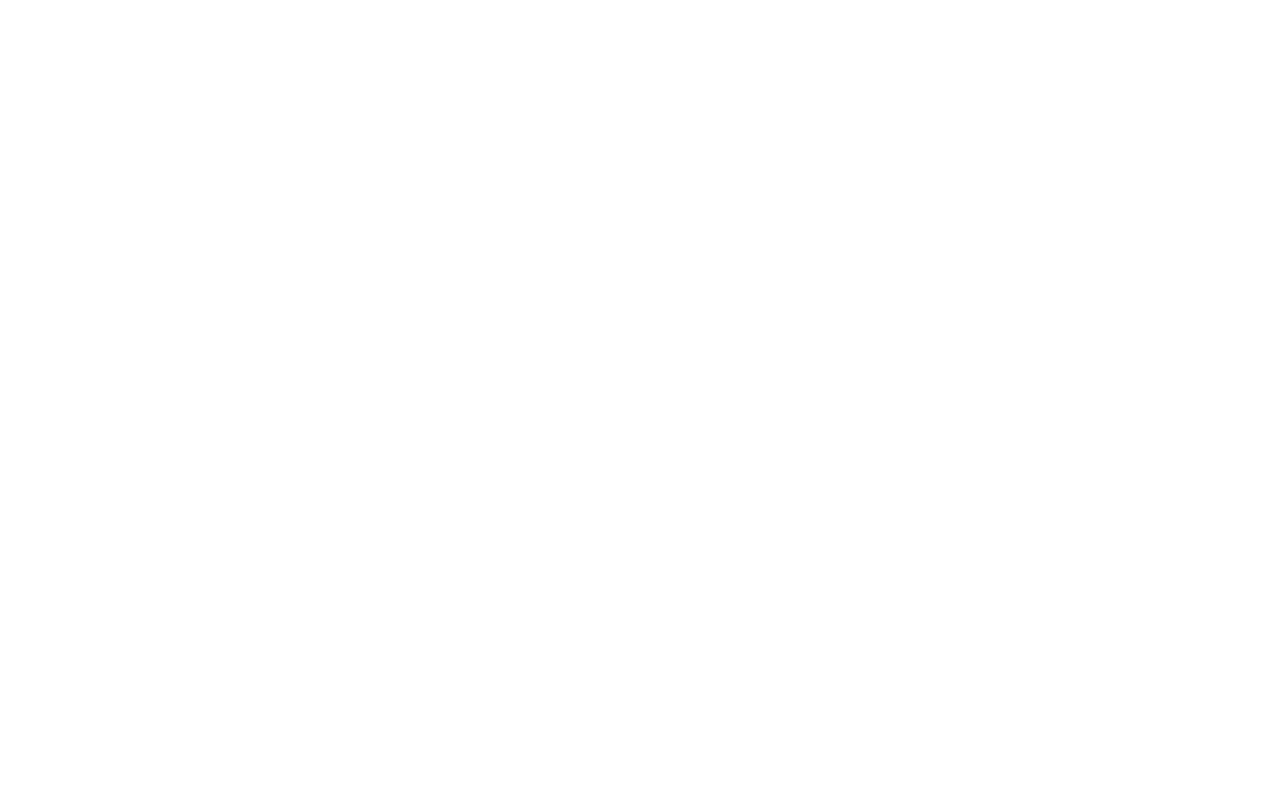
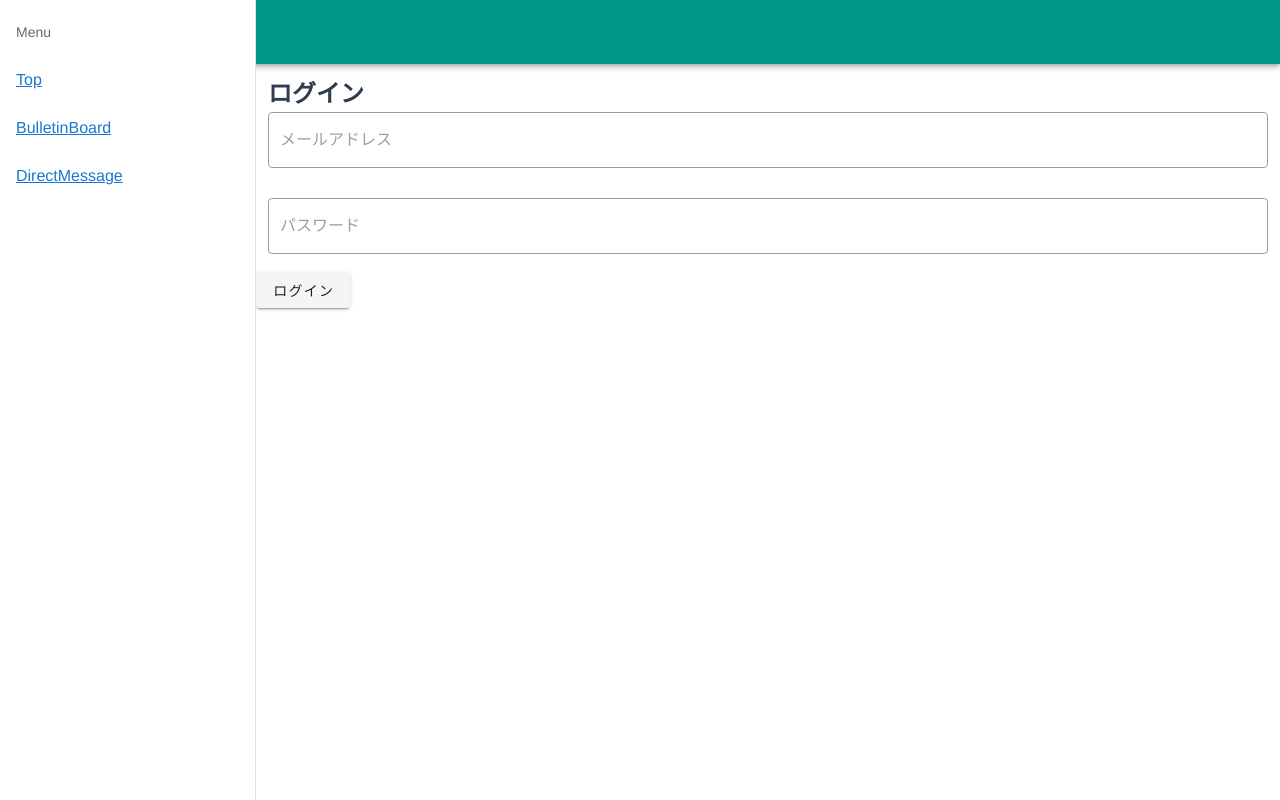
Before and after one commit to yoshio15/my-app, a Vue app: page /sign-in in a window 1280 px wide. Built offline with nearby package versions, Linux system fonts and the light colour scheme.

Commit message:
ユーザー登録、ログイン機能追加

```diff
--- a/index.html
+++ b/index.html
@@ -1,14 +1,16 @@
 <!DOCTYPE html>
 <html>
+
 <head>
   <meta charset="utf-8">
   <meta name="viewport" content="width=device-width,initial-scale=1.0">
   <title>Yoshio App</title>
   <link href="https://fonts.googleapis.com/css?family=Roboto:100,300,400,500,700,900" rel="stylesheet">
-    <link href="https://fonts.googleapis.com/css?family=Roboto:300,400,500,700|Material+Icons" rel="stylesheet"/>
+  <link href="https://fonts.googleapis.com/css?family=Roboto:300,400,500,700|Material+Icons" rel="stylesheet" />
 </head>
+
 <body>
   <div id="app"></div>
-    <!-- built files will be auto injected -->
 </body>
+
 </html>
--- a/package.json
+++ b/package.json
@@ -15,6 +15,7 @@
   "dependencies": {
     "axios": "^0.19.0",
     "babel-polyfill": "^6.26.0",
+    "firebase": "^7.6.0",
     "vue": "^2.5.2",
     "vue-router": "^3.0.1",
     "vuetify": "^2.0.19",
--- a/src/App.vue
+++ b/src/App.vue
@@ -1,23 +1,77 @@
 <template>
-  <div id="app">
-    <v-app>
-      <router-view/>
-    </v-app>
-  </div>
+  <v-app>
+    <!-- ヘッダー TODO:コンポーネント化 -->
+    <!-- ※divで囲わないとv-app-barの高さが固定されない -->
+    <div>
+      <v-app-bar color="teal" dark>
+        <v-app-bar-nav-icon @click="drawer=!drawer"></v-app-bar-nav-icon>
+        <v-toolbar-title>Yoshio App</v-toolbar-title>
+      </v-app-bar>
+    </div>
+    <!-- ヘッダー END -->
+    <!-- サイドバー TODO:コンポーネント化, v-forで回す -->
+    <v-navigation-drawer v-model="drawer" app>
+      <v-list>
+        <v-subheader>Menu</v-subheader>
+        <v-list-item-group>
+          <v-list-item>
+            <v-list-item-content>
+              <v-list-item-title>
+                <nav>
+                  <router-link :to="{name: 'Top'}">Top</router-link>
+                </nav>
+              </v-list-item-title>
+            </v-list-item-content>
+          </v-list-item>
+          <v-list-item>
+            <v-list-item-content>
+              <v-list-item-title>
+                <nav>
+                  <router-link :to="{name: 'BulletinBoard'}">BulletinBoard</router-link>
+                </nav>
+              </v-list-item-title>
+            </v-list-item-content>
+          </v-list-item>
+          <v-list-item>
+            <v-list-item-content>
+              <v-list-item-title>
+                <nav>
+                  <router-link :to="{name: 'DirectMessage'}">DirectMessage</router-link>
+                </nav>
+              </v-list-item-title>
+            </v-list-item-content>
+          </v-list-item>
+        </v-list-item-group>
+      </v-list>
+    </v-navigation-drawer>
+    <!-- サイドバー END -->
+    <!-- メインコンテンツ -->
+    <v-content>
+      <v-container>
+        <router-view />
+      </v-container>
+    </v-content>
+    <!-- メインコンテンツ END -->
+  </v-app>
 </template>
 
 <script>
 export default {
-  name: 'App'
-}
+  name: "App",
+  data() {
+    return {
+      drawer: null
+    };
+  }
+};
 </script>
 
 <style>
 #app {
-  font-family: 'Avenir', Helvetica, Arial, sans-serif;
+  font-family: "Avenir", Helvetica, Arial, sans-serif;
   -webkit-font-smoothing: antialiased;
   -moz-osx-font-smoothing: grayscale;
-  text-align: center;
+  /* text-align: center; */
   color: #2c3e50;
 }
 </style>
--- a/src/components/BulletinBoard.vue
+++ b/src/components/BulletinBoard.vue
@@ -1,10 +1,8 @@
 <template>
-  <div>
-    <v-app-bar color="teal" dark>
-      <v-toolbar-title>Yoshio App</v-toolbar-title>
-    </v-app-bar>
-    <h2 class="mt-4">Bulletin Board</h2>
+<!-- TODO 削除ボタンの実装 -->
+  <v-content>
     <v-container width="80%">
+      <h2 class="mt-4">Bulletin Board</h2>
       <v-form>
         <v-row>
           <v-col>
@@ -25,7 +23,7 @@
         </v-card>
       </v-form>
     </v-container>
-  </div>
+  </v-content>
 </template>
 <script>
 import axios from "axios";
--- /dev/null
+++ b/src/components/DirectMessage.vue
@@ -0,0 +1,5 @@
+<template>
+  <div>
+    <h2>ダイレクトメッセージ</h2>
+  </div>
+</template>
--- /dev/null
+++ b/src/components/SignIn.vue
@@ -0,0 +1,41 @@
+<template>
+  <div>
+    <h2>ログイン</h2>
+    <v-text-field placeholder="メールアドレス" outlined v-model="email"></v-text-field>
+    <v-text-field placeholder="パスワード" outlined v-model="password"></v-text-field>
+    <v-row>
+      <v-btn @click="signIn">ログイン</v-btn>
+    </v-row>
+  </div>
+</template>
+<script>
+import firebase from "firebase";
+export default {
+  name: 'SignIn',
+  data() {
+    return {
+      email: "",
+      password: ""
+    };
+  },
+  methods: {
+    signIn: function() {
+      firebase
+        .auth()
+        .signInWithEmailAndPassword(this.email, this.password)
+        .then(response => {
+          console.log(response);
+          this.$router.push({name: 'Top'})
+        })
+        .catch(function(error) {
+          var errorCode = error.code;
+          var errorMessage = error.message;
+          console.log(error);
+          console.log(errorCode);
+          console.log(errorMessage);
+          alert("FAILED!");
+        });
+    }
+  }
+};
+</script>
--- /dev/null
+++ b/src/components/SignUp.vue
@@ -0,0 +1,40 @@
+<template>
+  <div>
+    <h2>ユーザー登録</h2>
+    <v-text-field placeholder="メールアドレス" outlined v-model="email"></v-text-field>
+    <v-text-field placeholder="パスワード" outlined v-model="password"></v-text-field>
+    <v-row>
+      <v-btn @click="signUp">登録</v-btn>
+    </v-row>
+  </div>
+</template>
+<script>
+import firebase from "firebase";
+export default {
+  name: "SignUp",
+  data() {
+    return {
+      email: "",
+      password: ""
+    };
+  },
+  methods: {
+    signUp: function() {
+      firebase
+        .auth()
+        .createUserWithEmailAndPassword(this.email, this.password)
+        .then(response => {
+          console.log(response)
+          alert('SUCCESS!')
+        })
+        .catch(error => {
+          var errorCode = error.code;
+          var errorMessage = error.message;
+          console.log(error)
+          console.log(errorCode)
+          console.log(errorMessage)
+        });
+    }
+  }
+};
+</script>
--- /dev/null
+++ b/src/components/Top.vue
@@ -0,0 +1,3 @@
+<template>
+  <h2>TOP PAGE</h2>
+</template>
--- a/src/main.js
+++ b/src/main.js
@@ -1,11 +1,23 @@
-// The Vue build version to load with the `import` command
-// (runtime-only or standalone) has been set in webpack.base.conf with an alias.
 import Vue from 'vue'
 import App from './App'
 import router from './router'
-import vuetify from '@/plugins/vuetify' // path to vuetify export
+import vuetify from '@/plugins/vuetify'
+import * as firebase from "firebase/app";
+import "firebase/auth";
 
 Vue.config.productionTip = false
+
+const firebaseConfig = {
+  apiKey: "AIzaSyD_-nledmYw0J35BOOdwdDYCraaYYPcnVs",
+  authDomain: "yoshio-app.firebaseapp.com",
+  databaseURL: "https://yoshio-app.firebaseio.com",
+  projectId: "yoshio-app",
+  storageBucket: "yoshio-app.appspot.com",
+  messagingSenderId: "640350051560",
+  appId: "1:640350051560:web:712e70d7c1c61b96ba7d5d",
+  measurementId: "G-8XPYJ0FX41"
+};
+firebase.initializeApp(firebaseConfig);
 
 /* eslint-disable no-new */
 new Vue({
--- a/src/router/index.js
+++ b/src/router/index.js
@@ -1,6 +1,10 @@
 import Vue from 'vue'
 import Router from 'vue-router'
+import Top from '@/components/Top'
+import SignIn from '@/components/SignIn'
+import SignUp from '@/components/SignUp'
 import BulletinBoard from '@/components/BulletinBoard'
+import DirectMessage from '@/components/DirectMessage'
 
 Vue.use(Router)
 
@@ -9,8 +13,28 @@
   routes: [
     {
       path: '/',
+      name: 'Top',
+      component: Top
+    },
+    {
+      path: '/sign-in',
+      name: 'SignIn',
+      component: SignIn
+    },
+    {
+      path: '/sign-up',
+      name: 'SignUp',
+      component: SignUp
+    },
+    {
+      path: '/bulletin-board',
       name: 'BulletinBoard',
       component: BulletinBoard
+    },
+    {
+      path: '/direct-message',
+      name: 'DirectMessage',
+      component: DirectMessage
     }
   ]
 })
```
Also changed, not shown: 1 other file (tests, documents, lock files or other folders). Lines whose indentation alone changed are shown as unchanged.
